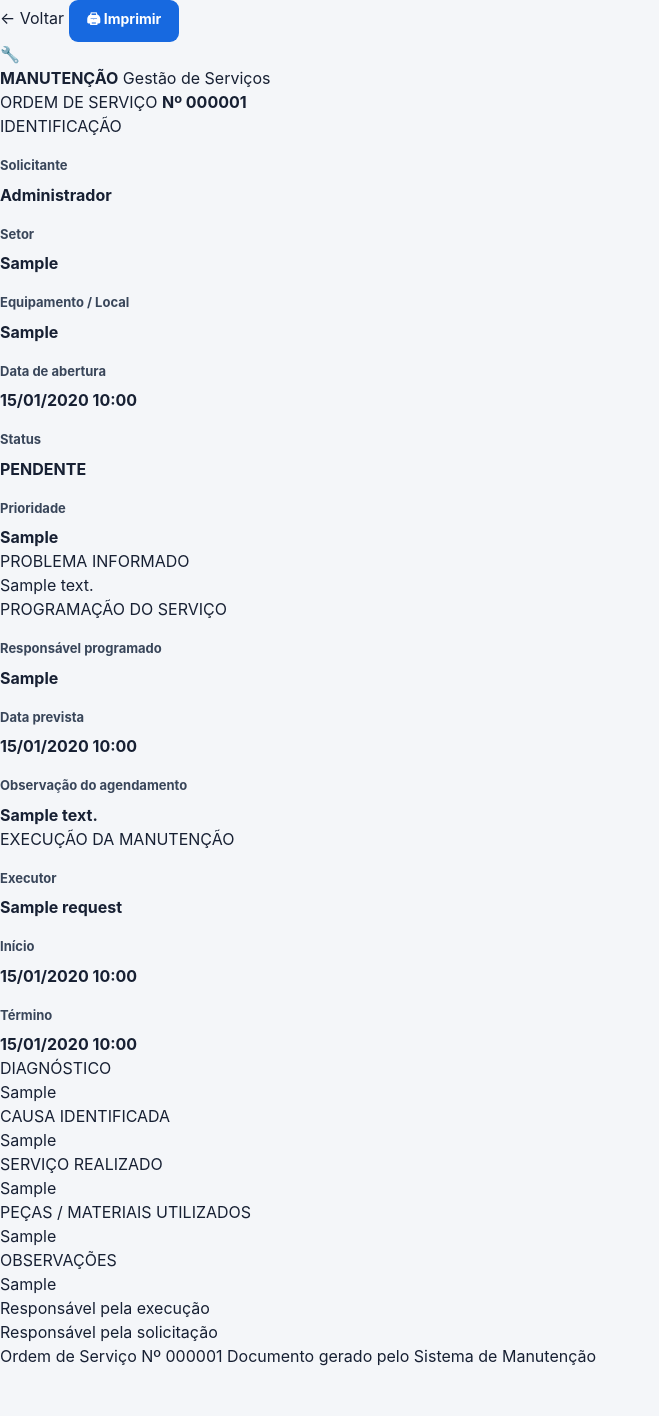
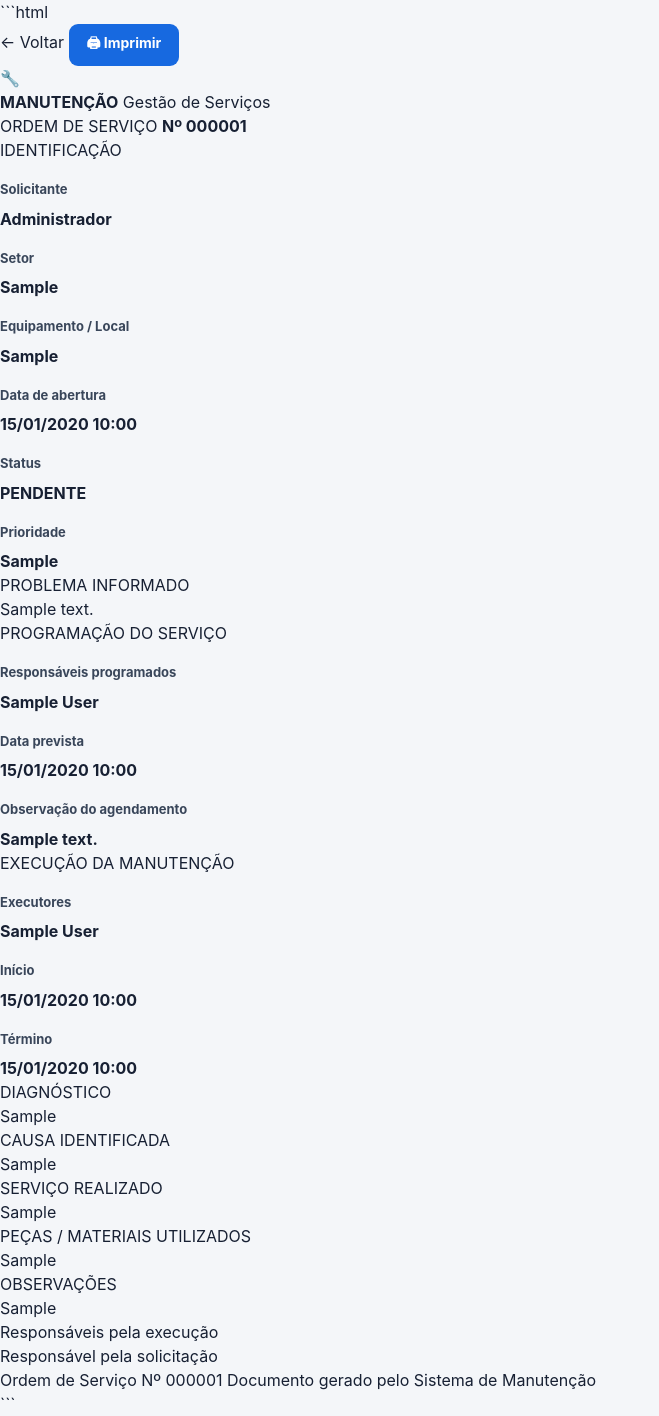
Before and after one commit to tfpr123-bot/SM---Solicita-o-de-manuten-o, a FastAPI app: page /solicitacao/1/imprimir in a window 1280 px wide. Shown: the whole page, without its empty margins (0-659 px from the left). Before the commit the page ends 1366 px from the top, so only its background shows below. Run offline with FastAPI, Linux system fonts and the light colour scheme; the visitor is signed in with stand-in values (Sample User, id 1); tables that the repository leaves empty hold one stand-in row (values such as "Sample post"); some libraries are stand-ins or nearby versions.

Commit message:
Update labels for scheduled and executed employees

````diff
--- a/templates/ordem_servico.html
+++ b/templates/ordem_servico.html
@@ -1,3 +1,4 @@
+```html
 <!DOCTYPE html>
 <html lang="pt-BR">
 <head>
@@ -133,10 +134,16 @@
         <div class="os-grid">
 
             <div>
-                <label>Responsável programado</label>
+                <label>Responsáveis programados</label>
 
                 <strong>
-                    {{ item.scheduled_employee or "Não informado" }}
+                    {% if scheduled_employees %}
+                        {{ scheduled_employees|join(", ") }}
+                    {% elif item.scheduled_employee %}
+                        {{ item.scheduled_employee }}
+                    {% else %}
+                        Não informado
+                    {% endif %}
                 </strong>
             </div>
 
@@ -178,10 +185,16 @@
         <div class="os-grid">
 
             <div>
-                <label>Executor</label>
+                <label>Executores</label>
 
                 <strong>
-                    {{ item.executor_name or "________________________________" }}
+                    {% if executed_employees %}
+                        {{ executed_employees|join(", ") }}
+                    {% elif item.executor_name %}
+                        {{ item.executor_name }}
+                    {% else %}
+                        ________________________________
+                    {% endif %}
                 </strong>
             </div>
 
@@ -291,7 +304,7 @@
 
         <div class="signature">
             <div class="signature-line"></div>
-            <span>Responsável pela execução</span>
+            <span>Responsáveis pela execução</span>
         </div>
 
         <div class="signature">
@@ -316,3 +329,4 @@
 
 </body>
 </html>
+```
````
